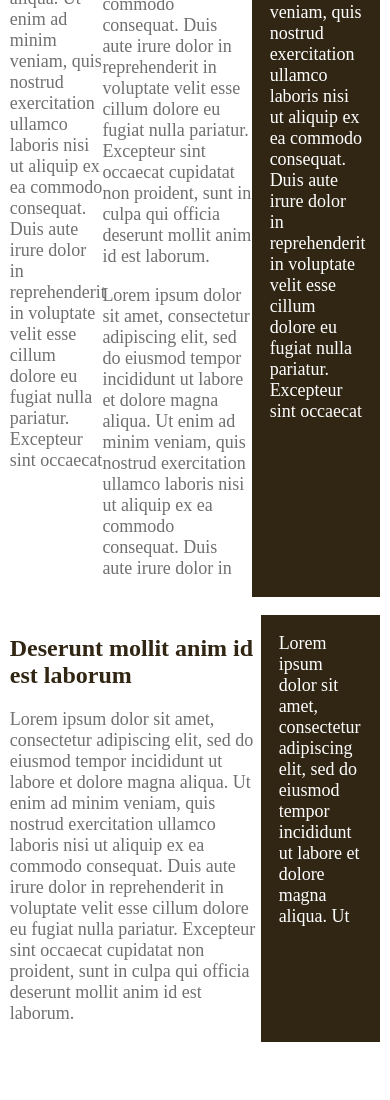
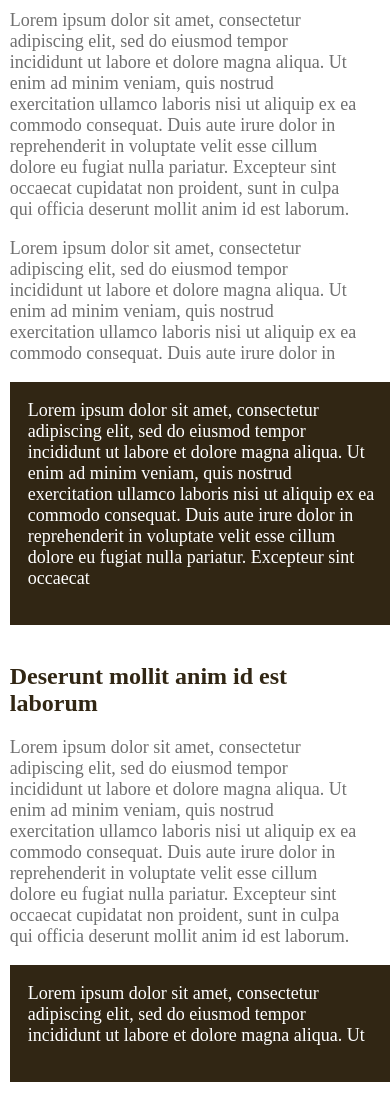
Before and after one commit to AmandaVillar/elephant-flexbox, a plain HTML site: page index.html in a window 390 px wide. Shown: the part 861-1961 px from the top of the page. Before the commit the page ends 1921 px from the top, so only its background shows below. Drawn offline with Linux system fonts and the light colour scheme.

Commit message:
media querie added

```diff
--- a/css/index.css
+++ b/css/index.css
@@ -50,13 +50,25 @@ img {
 }
 
 .col-1 {
-    width: 25%;
+    width: 20%;
 }
 
 .col-2 {
-    width: 50%;
+    width: 45%;
 }
 
 .col-3 {
-    width: 75%;
+    width: 70%;
 }
+
+@media (max-width: 600px) {
+    .columns {
+        flex-direction: column;
+    }
+
+    .col-1,
+    .col-2,
+    .col-3 {
+        width: 95%;
+    }
+}
```
